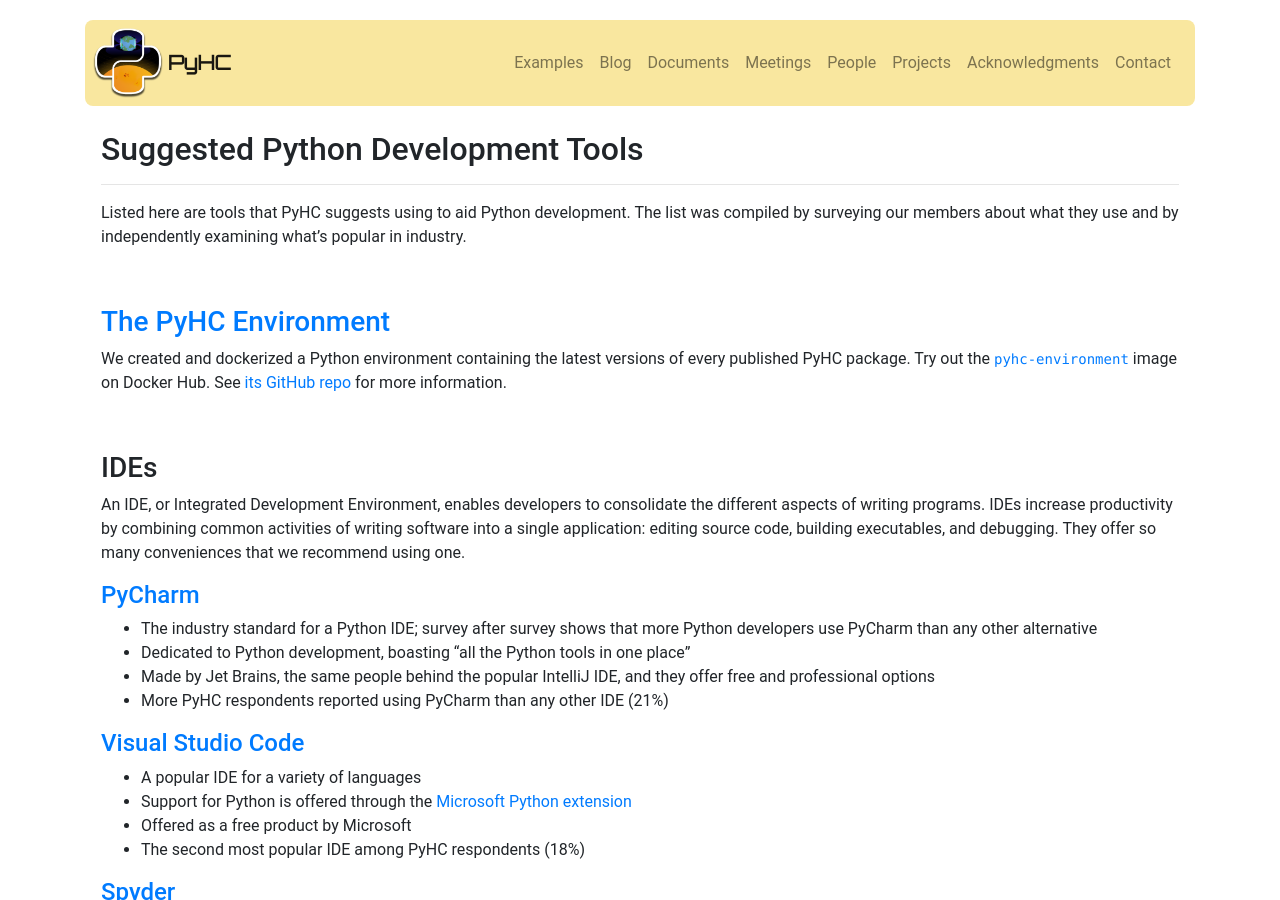
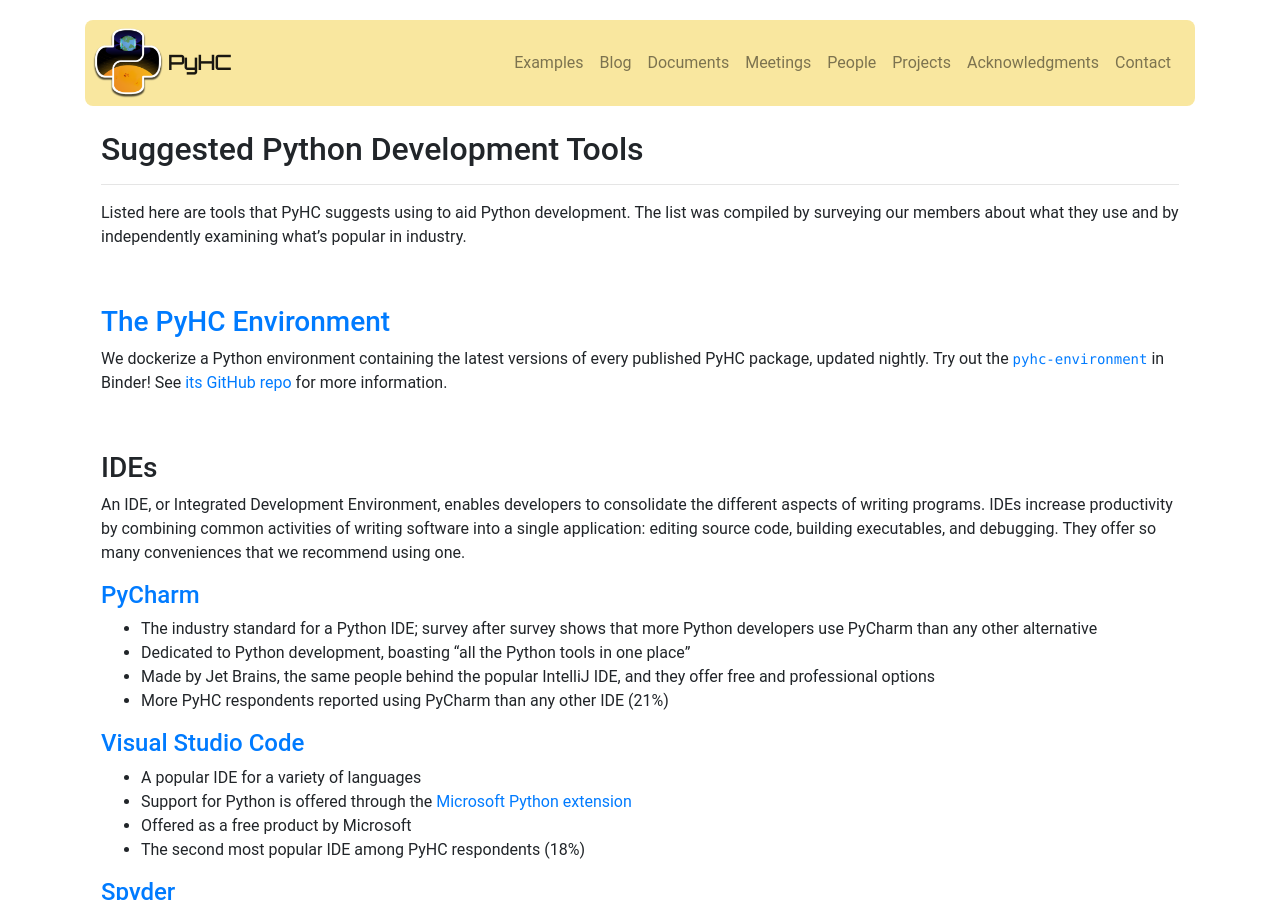
Before and after one commit to heliophysicsPy/heliophysicsPy.github.io, a Jekyll site: the page built from _pages/docs/suggested_tools.md, in a window 1280 px wide and 900 px high. Built offline with Jekyll 4.4.1, drawn with Linux system fonts in a browser that asks for light colours; nearby versions of some CDN libraries.

Commit message:
Update PyHC Environment link

```diff
--- a/_pages/docs/suggested_tools.md
+++ b/_pages/docs/suggested_tools.md
@@ -8,8 +8,8 @@
 
 <br>
 
-### [The PyHC Environment](https://hub.docker.com/repository/docker/spolson/pyhc-environment/general)
-We created and dockerized a Python environment containing the latest versions of every published PyHC package. Try out the [`pyhc-environment`](https://hub.docker.com/repository/docker/spolson/pyhc-environment/general) image on Docker Hub. See [its GitHub repo](https://github.com/heliophysicsPy/pyhc-docker-environment) for more information.
+### [The PyHC Environment](https://binder.opensci.2i2c.cloud/v2/gh/heliophysicsPy/science-platforms-coordination/pyhc)
+We dockerize a Python environment containing the latest versions of every published PyHC package, updated nightly. Try out the [`pyhc-environment`](https://binder.opensci.2i2c.cloud/v2/gh/heliophysicsPy/science-platforms-coordination/pyhc) in Binder! See [its GitHub repo](https://github.com/heliophysicsPy/pyhc-docker-environment) for more information.
 
 <br>
 
```
